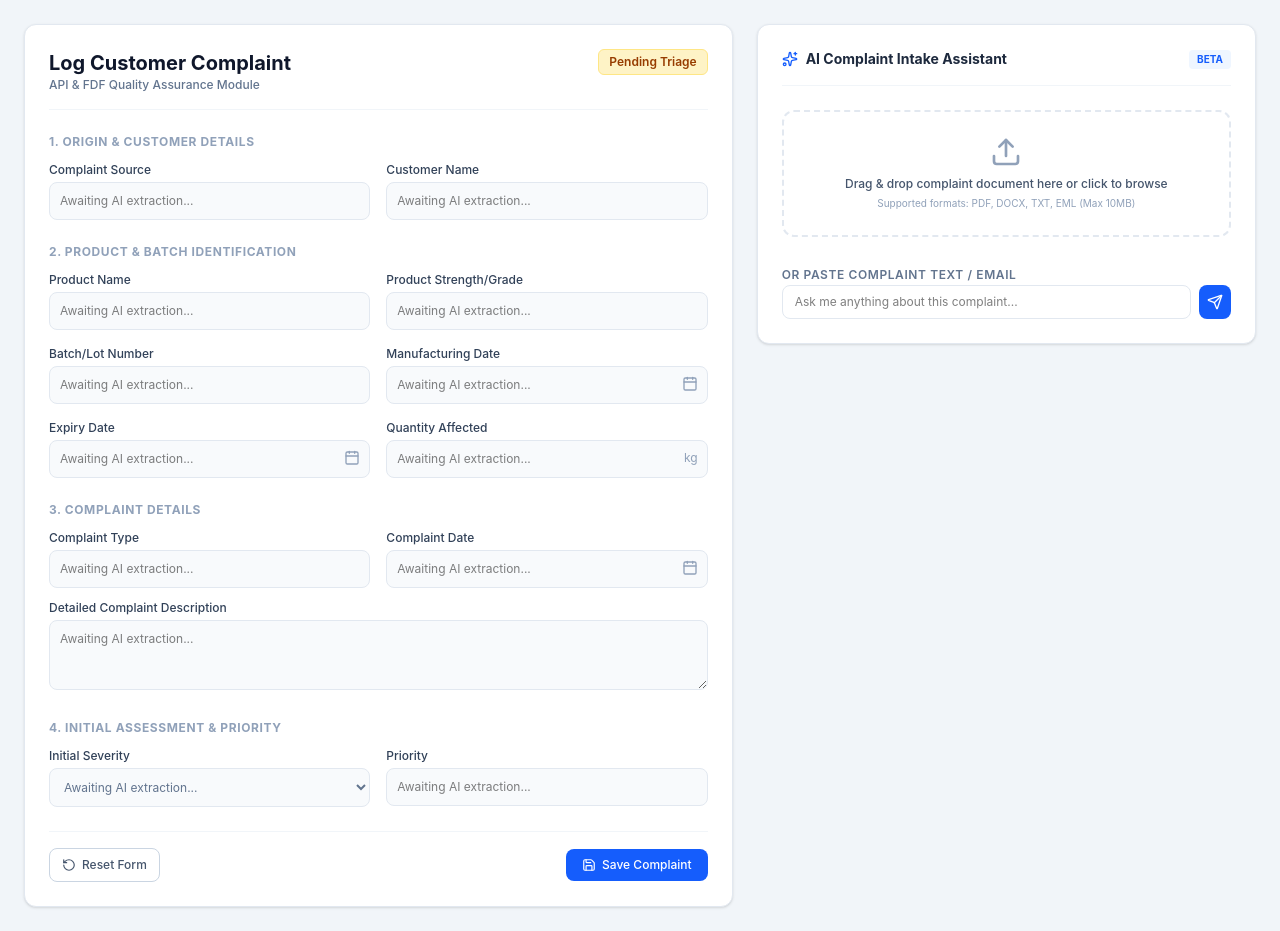
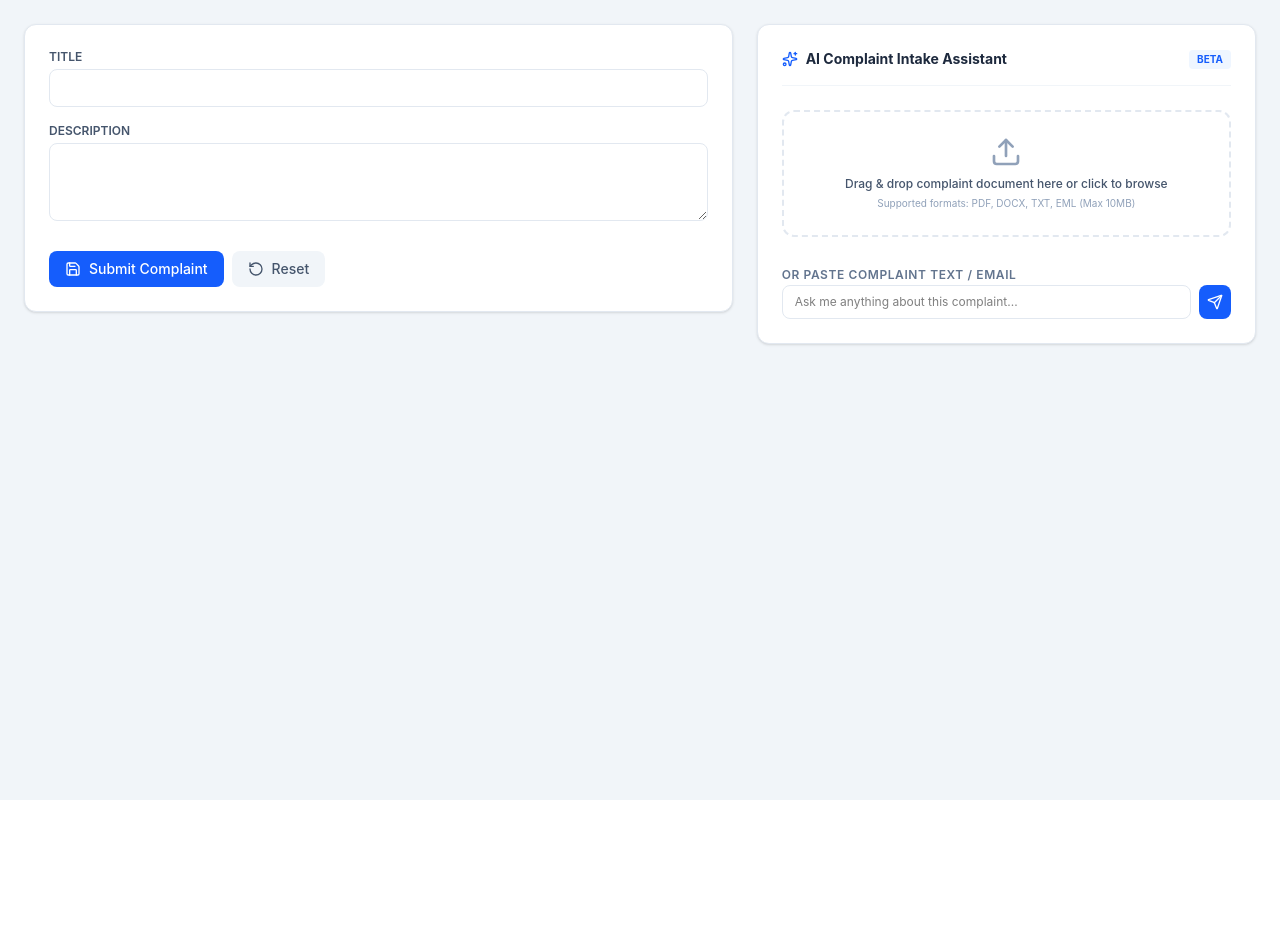
Before and after one commit to PrakashSingh65/Assignment, a React (Vite) app in the folder Client/: page / in a window 1280 px wide. After the commit the page ends 800 px from the top, so only its background shows below. Built offline with nearby package versions, Linux system fonts and the light colour scheme.

Commit message:
feat: refactor complaint handling by integrating TanStack Query and restructuring API calls

```diff
--- /dev/null
+++ b/Client/src/api/complaints.js
@@ -0,0 +1,18 @@
+import api from "./axios";
+
+
+export const getComplaints = async () => {
+    const response = await api.get("/complaints");
+
+    return response.data;
+};
+
+
+export const createComplaint = async (data) => {
+    const response = await api.post(
+        "/complaints",
+        data
+    );
+
+    return response.data;
+};
--- a/Client/src/components/ComplaintForm.jsx
+++ b/Client/src/components/ComplaintForm.jsx
@@ -1,6 +1,7 @@
 import React, { useState } from "react";
 import { Calendar, RotateCcw, Save } from "lucide-react";
 import axios from "axios";
+import { useMutation } from "@tanstack/react-query";
 
 export default function ComplaintForm() {
   const [formData, setFormData] = useState({
@@ -10,241 +11,80 @@ export default function ComplaintForm() {
     status: "Open"
   });
 
-  const [loading, setLoading] = useState(false);
   const [message, setMessage] = useState("");
 
   const handleChange = (e) => {
     setFormData({ ...formData, [e.target.name]: e.target.value });
   };
 
-  const handleSubmit = async (e) => {
+  // TanStack Query Mutation Setup
+  const mutation = useMutation({
+    mutationFn: async (newComplaint) => {
+      const response = await axios.post("http://127.0.0.1:8000/complaints/", newComplaint);
+      return response.data;
+    },
+    onSuccess: () => {
+      setMessage("Complaint submitted successfully!");
+      setFormData({ title: "", description: "", severity: "Low", status: "Open" });
+    },
+    onError: (error) => {
+      console.error(error);
+      setMessage("Failed to submit complaint.");
+    }
+  });
+
+  const handleSubmit = (e) => {
     e.preventDefault();
-    setLoading(true);
-    setMessage("");
+    mutation.mutate(formData);
+  };
 
-    try {
-      // 1. Backend ko complaint data bhej rahe hain
-      const res = await axios.post("http://127.0.0.1:8000/complaints/", formData);
+  return (
+    <form onSubmit={handleSubmit} className="p-6 bg-white rounded-xl border border-slate-200 shadow-sm space-y-4">
+      {message && <p className="text-sm font-semibold text-blue-600">{message}</p>}
 
-      // 2. AI analysis auto-run karne ke liye:
-      await axios.post('http://127.0.0.1:8000/ai/analyze/${res.data.id}');
-
-      setMessage('Complaint #${res.data.id} registered & analyzed successfully!');
-
-      // Reset Form fields
-      setFormData({
-        title: "",
-        description: "",
-        severity: "Low",
-        status: "Open"
-      });
-    } catch (err) {
-      console.error(err);
-      setMessage("Error submitting complaint. Check server connection.");
-    } finally {
-      setLoading(false);
-    }
-  };
-  return (
-    <div className="bg-white p-6 rounded-xl border border-slate-200 shadow-sm space-y-6">
-      <div className="flex justify-between items-start pb-4 border-b border-slate-100">
-        <div>
-          <h1 className="text-xl font-bold text-slate-900">
-            Log Customer Complaint
-          </h1>
-          <p className="text-xs text-slate-500 font-medium">
-            API & FDF Quality Assurance Module
-          </p>
-        </div>
-        <span className="bg-amber-100 text-amber-800 text-xs font-semibold px-2.5 py-1 rounded-md border border-amber-200">
-          Pending Triage
-        </span>
+      <div>
+        <label className="block text-xs font-semibold text-slate-600 uppercase mb-1">Title</label>
+        <input
+          type="text"
+          name="title"
+          value={formData.title}
+          onChange={handleChange}
+          required
+          className="w-full px-3 py-2 border border-slate-200 rounded-lg text-sm focus:outline-none focus:ring-2 focus:ring-blue-500"
+        />
       </div>
 
       <div>
-        <h2 className="text-xs font-bold text-slate-400 uppercase tracking-wider mb-3">
-          1. Origin & Customer Details
-        </h2>
-        <div className="grid grid-cols-1 md:grid-cols-2 gap-4">
-          <div>
-            <label className="block text-xs font-medium text-slate-700 mb-1">
-              Complaint Source
-            </label>
-            <input
-              type="text"
-              placeholder="Awaiting AI extraction..."
-              className="w-full text-xs p-2.5 bg-slate-50 border border-slate-200 rounded-lg focus:outline-none focus:ring-2 focus:ring-blue-500"
-            />
-          </div>
-          <div>
-            <label className="block text-xs font-medium text-slate-700 mb-1">
-              Customer Name
-            </label>
-            <input
-              type="text"
-              placeholder="Awaiting AI extraction..."
-              className="w-full text-xs p-2.5 bg-slate-50 border border-slate-200 rounded-lg focus:outline-none focus:ring-2 focus:ring-blue-500"
-            />
-          </div>
-        </div>
+        <label className="block text-xs font-semibold text-slate-600 uppercase mb-1">Description</label>
+        <textarea
+          name="description"
+          value={formData.description}
+          onChange={handleChange}
+          required
+          rows={3}
+          className="w-full px-3 py-2 border border-slate-200 rounded-lg text-sm focus:outline-none focus:ring-2 focus:ring-blue-500"
+        />
       </div>
 
-      <div>
-        <h2 className="text-xs font-bold text-slate-400 uppercase tracking-wider mb-3">
-          2. Product & Batch Identification
-        </h2>
-        <div className="grid grid-cols-1 md:grid-cols-2 gap-4">
-          <div>
-            <label className="block text-xs font-medium text-slate-700 mb-1">
-              Product Name
-            </label>
-            <input
-              type="text"
-              placeholder="Awaiting AI extraction..."
-              className="w-full text-xs p-2.5 bg-slate-50 border border-slate-200 rounded-lg focus:outline-none focus:ring-2 focus:ring-blue-500"
-            />
-          </div>
-          <div>
-            <label className="block text-xs font-medium text-slate-700 mb-1">
-              Product Strength/Grade
-            </label>
-            <input
-              type="text"
-              placeholder="Awaiting AI extraction..."
-              className="w-full text-xs p-2.5 bg-slate-50 border border-slate-200 rounded-lg focus:outline-none focus:ring-2 focus:ring-blue-500"
-            />
-          </div>
-          <div>
-            <label className="block text-xs font-medium text-slate-700 mb-1">
-              Batch/Lot Number
-            </label>
-            <input
-              type="text"
-              placeholder="Awaiting AI extraction..."
-              className="w-full text-xs p-2.5 bg-slate-50 border border-slate-200 rounded-lg focus:outline-none focus:ring-2 focus:ring-blue-500"
-            />
-          </div>
-          <div>
-            <label className="block text-xs font-medium text-slate-700 mb-1">
-              Manufacturing Date
-            </label>
-            <div className="relative">
-              <input
-                type="text"
-                placeholder="Awaiting AI extraction..."
-                className="w-full text-xs p-2.5 bg-slate-50 border border-slate-200 rounded-lg pr-8 focus:outline-none focus:ring-2 focus:ring-blue-500"
-              />
-              <Calendar className="w-4 h-4 text-slate-400 absolute right-2.5 top-2.5" />
-            </div>
-          </div>
-          <div>
-            <label className="block text-xs font-medium text-slate-700 mb-1">
-              Expiry Date
-            </label>
-            <div className="relative">
-              <input
-                type="text"
-                placeholder="Awaiting AI extraction..."
-                className="w-full text-xs p-2.5 bg-slate-50 border border-slate-200 rounded-lg pr-8 focus:outline-none focus:ring-2 focus:ring-blue-500"
-              />
-              <Calendar className="w-4 h-4 text-slate-400 absolute right-2.5 top-2.5" />
-            </div>
-          </div>
-          <div>
-            <label className="block text-xs font-medium text-slate-700 mb-1">
-              Quantity Affected
-            </label>
-            <div className="relative">
-              <input
-                type="text"
-                placeholder="Awaiting AI extraction..."
-                className="w-full text-xs p-2.5 bg-slate-50 border border-slate-200 rounded-lg pr-8 focus:outline-none focus:ring-2 focus:ring-blue-500"
-              />
-              <span className="text-xs text-slate-400 absolute right-2.5 top-2.5">
-                kg
-              </span>
-            </div>
-          </div>
-        </div>
-      </div>
+      <div className="flex gap-2 pt-2">
+        <button
+          type="submit"
+          disabled={mutation.isPending}
+          className="flex items-center gap-2 bg-blue-600 hover:bg-blue-700 text-white px-4 py-2 rounded-lg text-sm font-medium transition-colors disabled:opacity-50"
+        >
+          <Save size={16} />
+          {mutation.isPending ? "Submitting..." : "Submit Complaint"}
+        </button>
 
-      <div>
-        <h2 className="text-xs font-bold text-slate-400 uppercase tracking-wider mb-3">
-          3. Complaint Details
-        </h2>
-        <div className="grid grid-cols-1 md:grid-cols-2 gap-4 mb-3">
-          <div>
-            <label className="block text-xs font-medium text-slate-700 mb-1">
-              Complaint Type
-            </label>
-            <input
-              type="text"
-              placeholder="Awaiting AI extraction..."
-              className="w-full text-xs p-2.5 bg-slate-50 border border-slate-200 rounded-lg focus:outline-none focus:ring-2 focus:ring-blue-500"
-            />
-          </div>
-          <div>
-            <label className="block text-xs font-medium text-slate-700 mb-1">
-              Complaint Date
-            </label>
-            <div className="relative">
-              <input
-                type="text"
-                placeholder="Awaiting AI extraction..."
-                className="w-full text-xs p-2.5 bg-slate-50 border border-slate-200 rounded-lg pr-8 focus:outline-none focus:ring-2 focus:ring-blue-500"
-              />
-              <Calendar className="w-4 h-4 text-slate-400 absolute right-2.5 top-2.5" />
-            </div>
-          </div>
-        </div>
-        <div>
-          <label className="block text-xs font-medium text-slate-700 mb-1">
-            Detailed Complaint Description
-          </label>
-          <textarea
-            rows="3"
-            placeholder="Awaiting AI extraction..."
-            className="w-full text-xs p-2.5 bg-slate-50 border border-slate-200 rounded-lg focus:outline-none focus:ring-2 focus:ring-blue-500"
-          />
-        </div>
-      </div>
-
-      <div>
-        <h2 className="text-xs font-bold text-slate-400 uppercase tracking-wider mb-3">
-          4. Initial Assessment & Priority
-        </h2>
-        <div className="grid grid-cols-1 md:grid-cols-2 gap-4">
-          <div>
-            <label className="block text-xs font-medium text-slate-700 mb-1">
-              Initial Severity
-            </label>
-            <select className="w-full text-xs p-2.5 bg-slate-50 border border-slate-200 rounded-lg text-slate-500 focus:outline-none focus:ring-2 focus:ring-blue-500">
-              <option>Awaiting AI extraction...</option>
-            </select>
-          </div>
-          <div>
-            <label className="block text-xs font-medium text-slate-700 mb-1">
-              Priority
-            </label>
-            <input
-              type="text"
-              placeholder="Awaiting AI extraction..."
-              className="w-full text-xs p-2.5 bg-slate-50 border border-slate-200 rounded-lg focus:outline-none focus:ring-2 focus:ring-blue-500"
-            />
-          </div>
-        </div>
-      </div>
-
-      <div className="flex justify-between items-center pt-4 border-t border-slate-100">
-        <button className="flex items-center gap-1.5 text-xs text-slate-600 font-medium border border-slate-300 px-3 py-2 rounded-lg hover:bg-slate-50 transition">
-          <RotateCcw className="w-3.5 h-3.5" />
-          Reset Form
-        </button>
-        <button className="flex items-center gap-1.5 text-xs bg-blue-600 text-white font-medium px-4 py-2 rounded-lg hover:bg-blue-700 transition">
-          <Save className="w-3.5 h-3.5" />
-          Save Complaint
+        <button
+          type="button"
+          onClick={() => setFormData({ title: "", description: "", severity: "Low", status: "Open" })}
+          className="flex items-center gap-2 bg-slate-100 hover:bg-slate-200 text-slate-600 px-4 py-2 rounded-lg text-sm font-medium transition-colors"
+        >
+          <RotateCcw size={16} />
+          Reset
         </button>
       </div>
-    </div>
+    </form>
   );
 }
--- /dev/null
+++ b/Client/src/hooks/useComplaint.js
@@ -0,0 +1,10 @@
+import { useQuery } from "@tanstack/react-query";
+import { getComplaints } from "../api/complaints";
+
+
+export const useComplaints = () => {
+    return useQuery({
+        queryKey:["complaints"],
+        queryFn:getComplaints,
+    });
+};
```
